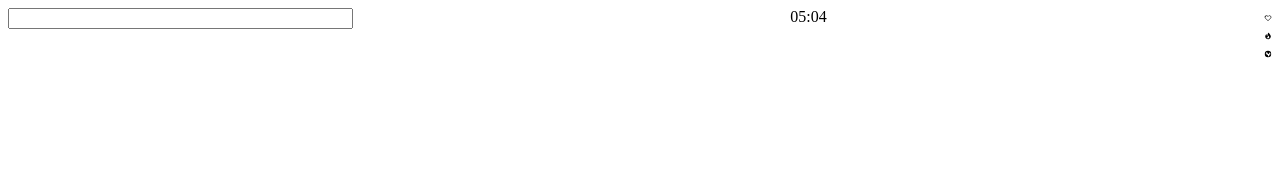
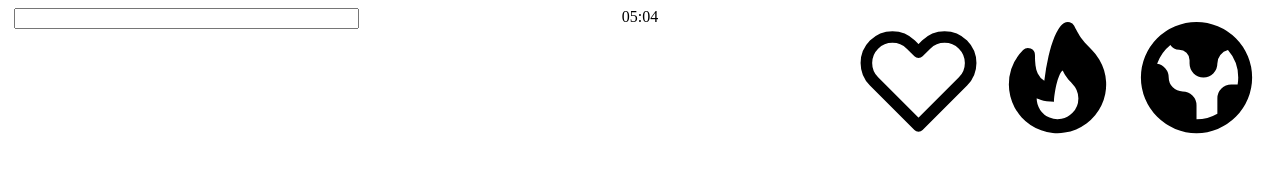
Before and after one commit to FordangIT/First-web-, a plain HTML site: page index.html in a window 1280 px wide. Drawn offline with Linux system fonts and the light colour scheme.

Commit message:
rese.css & adding css

```diff
--- a/css/index.css
+++ b/css/index.css
@@ -1,10 +1,28 @@
 .status-bar {
     display: flex;
-    justify-content: space-between;
+    justify-content: center;
+    }
+
+    .status-bar__column {
+        width: 33%;
 }
 
 .status-bar__column:first-child svg {
     margin-right: 30px;
 }
 
-.status-bar__column
+.status-bar__column:nth-child(2) {
+    display: flex;
+    justify-content: center;
+
+}
+
+.status-bar__column:last-child {
+    display: flex;
+    justify-content: end;
+}
+
+.svg {
+    width: 20%;
+    height: 20%;
+}
--- a/css/log.css
+++ b/css/log.css
@@ -1,3 +1,4 @@
+@import "reset.css";
 
 
 body {
--- /dev/null
+++ b/css/reset.css
@@ -0,0 +1,90 @@
+html,
+body,
+div,
+span,
+applet,
+object,
+iframe,
+h1,
+h2,
+h3,
+h4,
+h5,
+h6,
+p,
+blockquote,
+pre,
+a,
+abbr,
+acronym,
+address,
+big,
+cite,
+code,
+del,
+dfn,
+em,
+img,
+ins,
+kbd,
+q,
+s,
+samp,
+small,
+strike,
+strong,
+sub,
+sup,
+tt,
+var,
+b,
+u,
+i,
+center,
+dl,
+dt,
+dd,
+ol,
+ul,
+li,
+fieldset,
+form,
+label,
+legend,
+table,
+caption,
+tbody,
+tfoot,
+thead,
+tr,
+th,
+td,
+article,
+aside,
+canvas,
+details,
+embed,
+figure,
+figcaption,
+footer,
+header,
+hgroup,
+menu,
+nav,
+output,
+ruby,
+section,
+summary,
+time,
+mark,
+audio,
+video {
+    margin: 0;
+    padding: 0;
+    border: 0;
+    font-size: 100%;
+    font: inherit;
+    vertical-align: baseline;
+}
+
+출처: https: //parkjh7764.tistory.com/80 [HwanE Develop Blog]
```
